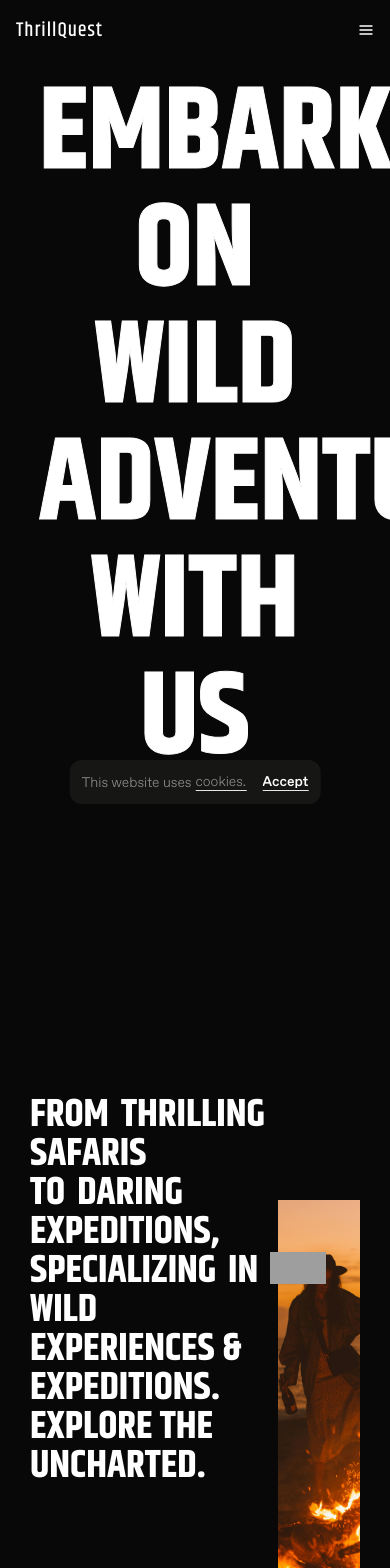
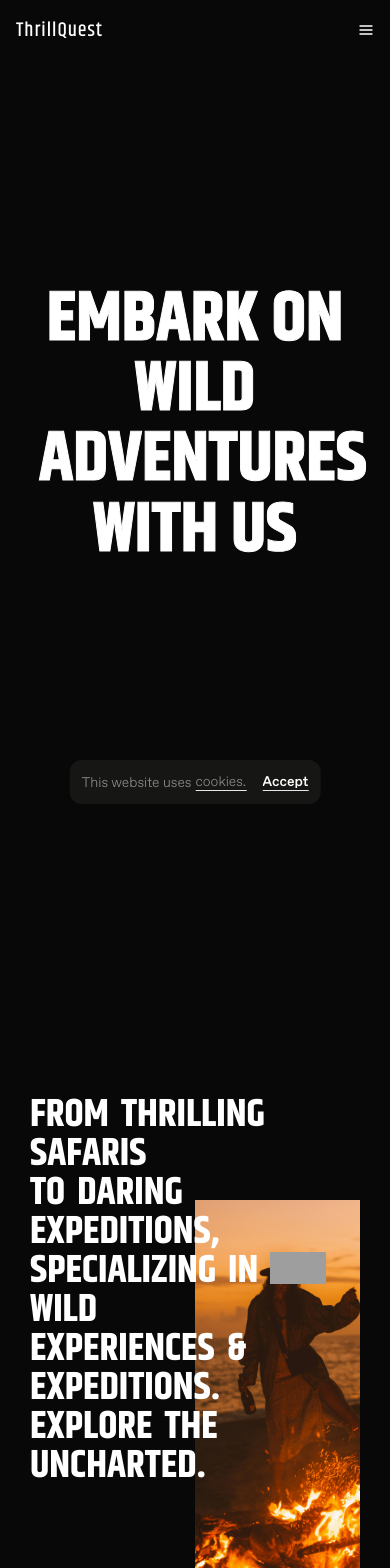
Before and after one commit to abubakar-sarwar/gsap-animation, a Next.js app: page / in a window 390 px wide. Shown: the top 1568 px of the page. Built offline with nearby package versions, Linux system fonts and the light colour scheme; grey boxes are pictures that could not be loaded.

Commit message:
responsive working

```diff
--- a/app/_components/home/aboutSection.tsx
+++ b/app/_components/home/aboutSection.tsx
@@ -112,21 +112,29 @@ const AboutSection = () => {
             ))}
           </span>
         </h1>
-        <h1 className="about_text">
-          {"EXPERIENCES & EXPEDITIONS.".split("")?.map((text, index) => (
-            <div className="char" key={index} style={{ display: "inline" }}>
-              {text}
+        <h1 className="flex flex-wrap gap-x-3 about_text">
+          {"EXPERIENCES & EXPEDITIONS.".split(" ")?.map((item, index) => (
+            <div className="flex" key={index}>
+              {item.split("")?.map((text, ind) => (
+                <div className="char" key={ind} style={{ display: "inline" }}>
+                  {text}
+                </div>
+              ))}
             </div>
           ))}
         </h1>
-        <h1 className="about_text">
-          {"EXPLORE THE UNCHARTED.".split("")?.map((text, index) => (
-            <div className="char" key={index} style={{ display: "inline" }}>
-              {text}
+        <h1 className="flex flex-wrap gap-x-3 about_text">
+          {"EXPLORE THE UNCHARTED.".split(" ")?.map((item, index) => (
+            <div className="flex" key={index}>
+              {item.split("")?.map((text, ind) => (
+                <div className="char" key={ind} style={{ display: "inline" }}>
+                  {text}
+                </div>
+              ))}
             </div>
           ))}
         </h1>
-        <div className="absolute top-1/2 h-full overflow-hidden item_toTop -translate-y-1/2 right-0 z-[-1] w-1/4">
+        <div className="w-1/2 lg:w-1/4 absolute top-1/2 h-full overflow-hidden item_toTop -translate-y-1/2 right-0 z-[-1]">
           <Image
             src="/about_sec.jpg"
             alt="wild"
--- a/app/_components/home/banner.tsx
+++ b/app/_components/home/banner.tsx
@@ -131,10 +131,7 @@ const Banner = () => {
   );
 
   return (
-    <section
-      ref={container}
-      className="h-screen min-h-[600px] mb-[100px] relative"
-    >
+    <section ref={container} className="h-screen mb-[100px] relative">
       <div className="absolute w-[80%] top-1/2 left-1/2 -translate-x-1/2 -translate-y-1/2 z-10">
         <div className="relative flex">
           <video
--- a/app/_components/home/letsJourney.tsx
+++ b/app/_components/home/letsJourney.tsx
@@ -165,7 +165,7 @@ const LetsJourney = () => {
               >
                 Nature's beauty, from starlight to symphony, mesmerizes.
               </h3>
-              <p className="w-[70%] text-justify text-xs mt-2.5">
+              <p className="sm:w-[70%] sm:text-justify max-sm:line-clamp-6 text-xs mt-2.5">
                 Starlight to Symphony was a magical journey into the heart of
                 nature. The wilderness serenaded us with its beauty and wildlife
                 symphony. Unforgettable encounters and stunning landscapes made
@@ -192,7 +192,7 @@ const LetsJourney = () => {
               >
                 Valleys cradle lakes - nature's embrace soothes and excites.
               </h3>
-              <p className="w-[70%] text-justify text-xs mt-2.5">
+              <p className="sm:w-[70%] sm:text-justify max-sm:line-clamp-6 text-xs mt-2.5">
                 Amidst the gentle curves of valleys, serene lakes rest, cradled
                 by nature's comforting embrace. Here, tranquility and excitement
                 intertwine, offering a harmonious escape into the beauty of the
@@ -219,7 +219,7 @@ const LetsJourney = () => {
               >
                 Exploring forests light up nature's beauty.
               </h3>
-              <p className="w-[70%] text-justify text-xs mt-2.5">
+              <p className="sm:w-[70%] sm:text-justify max-sm:line-clamp-6 text-xs mt-2.5">
                 Forest exploration, a beacon to nature's beauty, each step
                 reveals wonders, celebrating its timeless allure.
               </p>
@@ -244,7 +244,7 @@ const LetsJourney = () => {
               >
                 Unveiling the mesmerizing beauty of islands and the sea.
               </h3>
-              <p className="w-[70%] text-justify text-xs mt-2.5">
+              <p className="sm:w-[70%] sm:text-justify max-sm:line-clamp-6 text-xs mt-2.5">
                 Journeying through islands and sea reveals captivating beauty:
                 pristine landscapes, serene waters, and breathtaking vistas.
                 From secluded coves to vast horizons, every moment is a
--- a/app/_components/home/steps.tsx
+++ b/app/_components/home/steps.tsx
@@ -160,7 +160,7 @@ const Steps = () => {
                     </div>
                     <span className="absolute top-0 left-0 border-l h-full origin-top border_second" />
                     <h2 className="mb-5 embark_step_text">Register</h2>
-                    <ol className="pl-2.5 list-decimal space-y-2">
+                    <ol className="pl-7 list-decimal space-y-2">
                       <li className="list_item">Visit registration page.</li>
                       <li className="list_item">
                         Enter info & create password.
@@ -187,7 +187,7 @@ const Steps = () => {
                     </div>
                     <span className="absolute top-0 left-0 border-l h-full origin-top border_second" />
                     <h2 className="mb-5 embark_step_text">FIND A LOCATION</h2>
-                    <ol className="pl-2.5 list-decimal space-y-2">
+                    <ol className="pl-7 list-decimal space-y-2">
                       <li className="list_item">Explore destinations.</li>
                       <li className="list_item">Select preferred location.</li>
                       <li className="list_item">
@@ -206,7 +206,7 @@ const Steps = () => {
                   <div className="relative pl-5 whitespace-nowrap">
                     <span className="absolute top-0 left-0 border-l h-full origin-top border_second" />
                     <h2 className="mb-5 embark_step_text">PAYMENT</h2>
-                    <ol className="pl-2.5 list-decimal space-y-2">
+                    <ol className="pl-7 list-decimal space-y-2">
                       <li className="list_item">Review booking details.</li>
                       <li className="list_item">Choose payment method.</li>
                       <li className="list_item">Verify & complete.</li>
--- a/app/_components/smoothLayout.tsx
+++ b/app/_components/smoothLayout.tsx
@@ -22,9 +22,9 @@ const SmoothLayout = ({
       setIsDesktop(mediaQuery.matches);
     };
 
-    mediaQuery.addEventListener("change", handleResize);
+    window.addEventListener("change", handleResize);
     return () => {
-      mediaQuery.removeEventListener("change", handleResize);
+      window.removeEventListener("change", handleResize);
     };
   }, []);
 
--- a/app/globals.css
+++ b/app/globals.css
@@ -220,7 +220,7 @@ h1 {
 }
 
 .banner_text {
-  font-size: clamp(40px, 30vw, 120px);
+  font-size: clamp(40px, 18vw, 120px);
 }
 
 #loader .counter {
@@ -238,7 +238,6 @@ h1 {
 
 #loader .loading_text {
   font-size: clamp(100px, 67vw, 200px);
-  line-height: 1;
 }
 
 #loader .bar {
@@ -247,17 +246,15 @@ h1 {
 
 .about_text,
 .letsjourney_text {
-  @apply font-bold uppercase;
+  @apply font-bold uppercase whitespace-nowrap;
 
-  font-size: clamp(35px, 10vw, 100px);
-  line-height: clamp(35px, 10vw, 90px);
+  font-size: clamp(30px, 10vw, 100px);
 }
 
 .third_heading {
   @apply font-bold uppercase;
 
   font-size: clamp(35px, 10vw, 70px);
-  line-height: clamp(35px, 10vw, 60px);
 }
 
 .about_text_media {
@@ -297,9 +294,29 @@ h1 {
   margin-top: 13rem;
 }
 
+@media (max-width: 1092px) {
+  .history_grid {
+    column-gap: 0;
+  }
+  .history_grid-item:nth-child(1) {
+    grid-area: 2 / 1 / 2 / 8;
+  }
+  .history_grid-item:nth-child(2) {
+    grid-area: 2 / 10 / 3 / 17;
+    margin-top: 13rem;
+  }
+  .history_grid-item:nth-child(3) {
+    grid-area: 3 / 2 / 4 / 9;
+  }
+
+  .history_grid-item:nth-child(4) {
+    grid-area: 3 / 10 / 4 / 17;
+    margin-top: 13rem;
+  }
+}
+
 .history_grid-item .history_grid-text {
-  font-size: clamp(35px, 10vw, 35px);
-  line-height: clamp(35px, 10vw, 35px);
+  font-size: clamp(20px, 5vw, 35px);
 }
 
 .embark_text {
@@ -398,5 +415,5 @@ a:hover .t-lh-1--text {
 .footer_text {
   @apply font-bold text-center opacity-60;
 
-  font-size: clamp(35px, 30vw, 300px);
+  font-size: clamp(35px, 18vw, 300px);
 }
```
